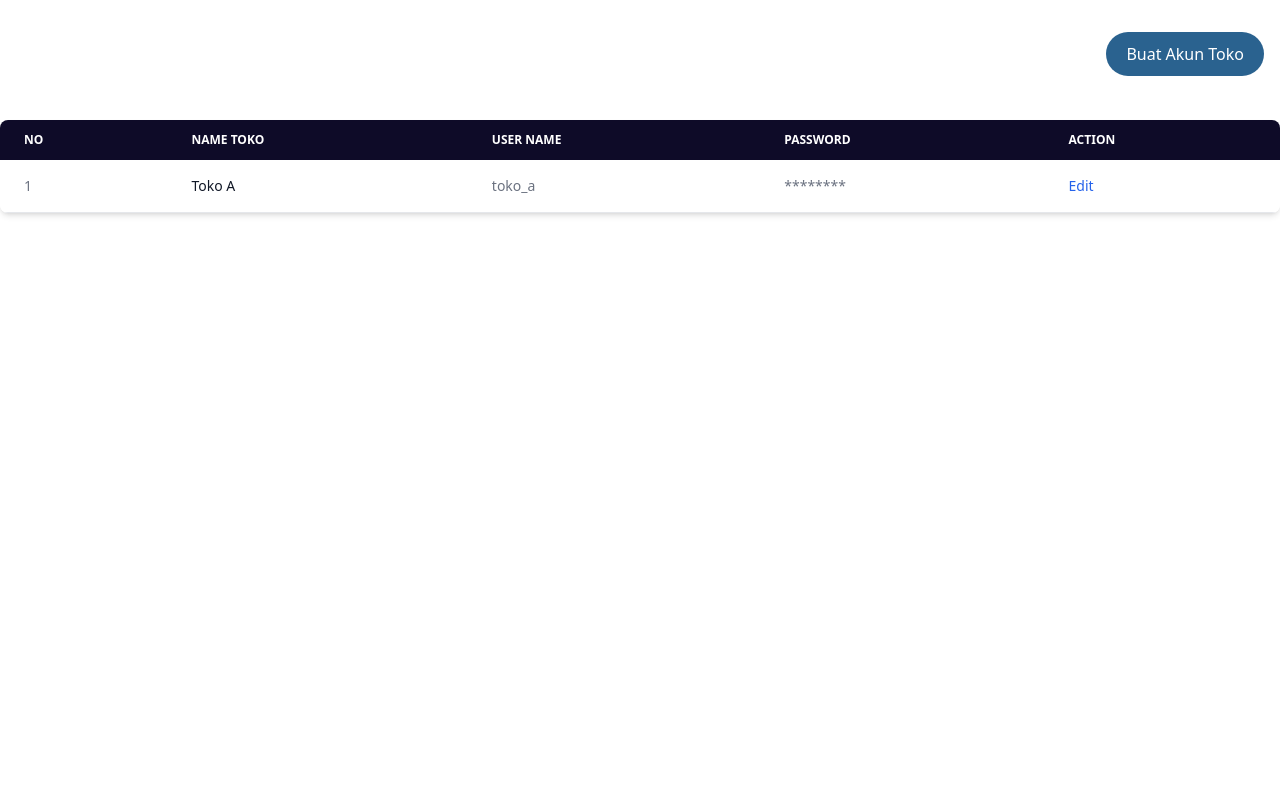
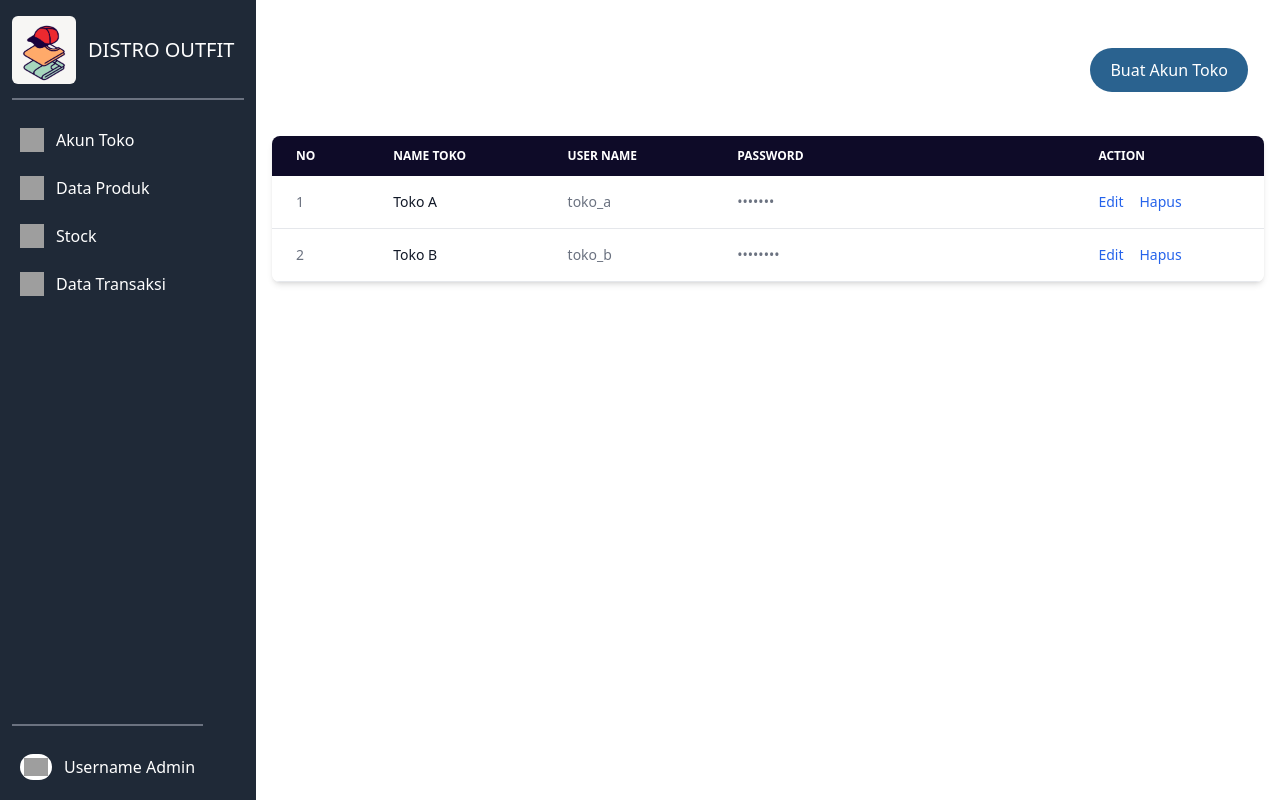
Before and after one commit to IIQball/project-fullstack-semester-4, a React (Vite) app: page /akun-toko in a window 1280 px wide. Built offline with nearby package versions, Linux system fonts and the light colour scheme; grey boxes are pictures that could not be loaded.

Commit message:
Rifqi-Frontend

```diff
--- a/package.json
+++ b/package.json
@@ -9,7 +9,9 @@
     "preview": "vite preview"
   },
   "dependencies": {
+    "axios": "^1.4.0",
     "bootstrap": "^5.2.3",
+    "js-cookie": "^3.0.5",
     "react": "^18.2.0",
     "react-dom": "^18.2.0",
     "react-router-dom": "^6.11.2",
--- /dev/null
+++ b/src/api/User.js
@@ -0,0 +1,14 @@
+import axios from "axios";
+
+const api = axios.create({
+    baseURL: "http://localhost:5000",
+    withCredentials : true
+});
+
+const apis = {
+    login: (data) => api.post('/login',data),
+    register: (data) => api.post('/register',data),
+    logout: () => api.get('logout')
+};
+
+export default apis;
--- a/src/components/TableAkunToko.jsx
+++ b/src/components/TableAkunToko.jsx
@@ -1,52 +1,52 @@
-const TableAkunToko = ()=> {
+const TableAkunToko = ({dataAkunToko})=> {
     return(
         <>
             <div className="overflow-x-auto shadow-md sm:rounded-lg mt-9">
                 <table className="w-full text-sm text-left text-gray-500 dark:text-gray-400">
-                    <thead class="text-xs text-white uppercase bg-biru dark:bg-gray-700 dark:text-gray-400">
+                    <thead className="text-xs text-white uppercase bg-biru dark:bg-gray-700 dark:text-gray-400">
                         <tr>
-                            <th scope="col" class="px-6 py-3">
+                            <th scope="col" className="px-6 py-3">
                                 No
                             </th>
-                            <th scope="col" class="px-6 py-3">
+                            <th scope="col" className="px-6 py-3">
                                 Name Toko
                             </th>
-                            <th scope="col" class="px-6 py-3">
+                            <th scope="col" className="px-6 py-3">
                                 User Name
                             </th>
-                            <th scope="col" class="px-6 py-3">
+                            <th scope="col" className="px-6 py-3">
                                 Password
                             </th>
-                            <th scope="col" class="px-6 py-3">
+                            <th scope="col" className="px-6 py-3 col-span-3">
                                 Action
                             </th>
                         </tr>
                     </thead>
                     <tbody>
-
+                        {dataAkunToko.map((data,idx)=>(
                             <tr className="bg-white border-b dark:bg-gray-900 dark:border-gray-700">
-                        <td class="px-6 py-4" >
-                            <p>1</p>
+                            <td className="px-6 py-4" >
+                                {idx+1}
                             </td>
-                        <td scope="row" class="px-6 py-4 font-medium text-gray-900 whitespace-nowrap dark:text-white">
-                            <p>Toko A</p>
+                            <td scope="row" className="px-6 py-4 font-medium text-gray-900 whitespace-nowrap dark:text-white">
+                                {data.namatoko}
                             </td>
-                        <td class="px-6 py-4">
-                            <p>toko_a</p>
+                            <td className="px-6 py-4">
+                                {data.username}
                             </td>
-                        <td class="px-6 py-4 ">
-                            <p>********</p>
-                            {/* <input type="password"  className="focus:outline-none fa-solid fa-lock "/> */}
+                            <td className="px-6 py-4 ">
+                                <input type="password"  className="focus:outline-none fa-solid fa-lock " value={data.password}/>
                             </td>
-                        <td class="px-6 py-4">
-                            <a href="#" class="font-medium text-blue-600 dark:text-blue-500 hover:underline">Edit</a>
+                            <td className="px-6 py-4">
+                                <a href="#" className="mr-2 font-medium text-blue-600 dark:text-blue-500 hover:underline">Edit</a>
+                                <a href="#" className="ml-2 font-medium text-blue-600 dark:text-blue-500 hover:underline">Hapus</a>
                             </td>
                         </tr>
+                        ))}
                     </tbody>
                 </table>
             </div>
         </>
     );
 }
-
 export default TableAkunToko;
--- a/src/components/layout/AdminLayout.jsx
+++ b/src/components/layout/AdminLayout.jsx
@@ -1,4 +1,4 @@
-import {Link} from 'react-router-dom'
+import {Link} from 'react-router-dom';
 
 const AdminLayout = ({children}) => {
     return(
@@ -23,7 +23,7 @@ const AdminLayout = ({children}) => {
 
                     <ul className="space-y-2 font-medium">
                         <li>
-                        <Link to="/" className="flex items-center p-2 rounded-lg text-white hover:bg-gray-700">
+                        <Link to="/akun-toko" className="flex items-center p-2 rounded-lg text-white hover:bg-gray-700">
                             <img src='https://img.icons8.com/external-kiranshastry-solid-kiranshastry/64/EBEBEB/external-user-interface-kiranshastry-solid-kiranshastry-1.png'
                                 className='w-6 h-6'
                                 />
@@ -76,4 +76,4 @@ const AdminLayout = ({children}) => {
         </>
     )
 }
-export default AdminLayout
+export default AdminLayout;
--- a/src/pages/AkunToko.jsx
+++ b/src/pages/AkunToko.jsx
@@ -1,8 +1,24 @@
+import { useNavigate } from "react-router-dom";
 import TableAkunToko from "../components/TableAkunToko"
+import AdminLayout from "../components/layout/AdminLayout";
 
 const AkunToko = () => {
+    const dataAkunToko =[
+        {
+            "namatoko" : "Toko A",
+            "username" : "toko_a",
+            "password" : "1234567"
+        },
+        {
+            "namatoko" : "Toko B",
+            "username" : "toko_b",
+            "password" : "12345678"
+        }
+
+    ]
     return(
         <>
+            <AdminLayout>
                 <div className="">
                     <div className="mt-6 flex justify-end py-2 px-4">
                         <button type="submit" className=" text-white bg-[#2A628F] bg-primary-600 hover:bg-primary-700 focus:ring-4 focus:outline-none focus:ring-primary-300 font-medium
@@ -11,8 +27,9 @@ const AkunToko = () => {
                             Buat Akun Toko
                         </button>
                     </div>
-                <TableAkunToko/>
+                    <TableAkunToko dataAkunToko={dataAkunToko}/>
                 </div>
+            </AdminLayout>
         </>
     )
 }
--- a/src/pages/BuatAkunBaru.jsx
+++ b/src/pages/BuatAkunBaru.jsx
@@ -1,4 +1,32 @@
+import { useState } from "react";
+import { useNavigate } from "react-router-dom";
+import apis from "../api/User";
+
 const BuatAkunBaru = () => {
+    const [username, setUsername] = useState('')
+    const [password, setPassword] = useState('')
+    const [noHp, setNp] = useState('')
+    const [email, setEmail] = useState('')
+
+    const navigate = useNavigate('')
+
+    const selesaiHandler = async (e) => {
+        e.preventDefault();
+
+        if (!username || !password) {
+            alert('Data tidak boleh kosong')
+        }
+        else {
+            const user = {username, password, noHp, email};
+            try {
+                const response = await apis.register(user);
+                alert('Register berhasil')
+                navigate('/user-login')
+            } catch (error) {
+                console.error(error);
+            }
+        }
+    };
     return(
         <div className= "fixed top-0 left-0 w-full h-full bg-gambar2 bg-no-repeat bg-center bg-cover">
             <div className="flex bg-biru  w-[1050px] py-16 m-auto mt-52">
@@ -15,7 +43,10 @@ const BuatAkunBaru = () => {
                             </label>
                             <input type="text" name="text" id="text" className="bg-gray-50 border border-gray-300 text-gray-900 sm:text-sm
                             rounded-lg focus:ring-primary-600 focus:border-primary-600 w-80 h-12 p-2.5 dark:bg-gray-700 dark:border-gray-600 dark:placeholder-gray-400 dark:text-white dark:focus:ring-blue-500 dark:focus:border-blue-500"
-                            placeholder="masukkan username anda" required=""/>
+                            placeholder="masukkan username anda" required=""
+                            value={username}
+                            onChange={(e) => {setUsername(e.target.value)}}
+                            />
                         </div>
                         <div>
                             <label for="password" className="block mb-2 text-lg font-medium text-white dark:text-white"
@@ -23,7 +54,12 @@ const BuatAkunBaru = () => {
                                 Password
                             </label>
                             <input type="password" name="password" id="password" placeholder="••••••••" className="bg-gray-50 border border-gray-300 text-gray-900 sm:text-sm
-                            rounded-lg focus:ring-primary-600 focus:border-primary-600 w-80 h-12  p-2.5 dark:bg-gray-700 dark:border-gray-600 dark:placeholder-gray-400 dark:text-white dark:focus:ring-blue-500 dark:focus:border-blue-500" required=""/>
+                            rounded-lg focus:ring-primary-600 focus:border-primary-600 w-80 h-12  p-2.5 dark:bg-gray-700
+                            dark:border-gray-600 dark:placeholder-gray-400 dark:text-white dark:focus:ring-blue-500
+                            dark:focus:border-blue-500" required=""
+                            value={password}
+                            onChange={(e) => {setPassword(e.target.value)}}
+                            />
                         </div>
                         <div>
                             <label for="number" className="block mb-2 text-lg font-medium text-white dark:text-white"
@@ -31,7 +67,12 @@ const BuatAkunBaru = () => {
                                 No Handphone
                             </label>
                             <input type="number" name="number" id="number" placeholder="masukkan no handphone anda" className="bg-gray-50 border border-gray-300 text-gray-900 sm:text-sm
-                            rounded-lg focus:ring-primary-600 focus:border-primary-600 w-80 h-12  p-2.5 dark:bg-gray-700 dark:border-gray-600 dark:placeholder-gray-400 dark:text-white dark:focus:ring-blue-500 dark:focus:border-blue-500" required=""/>
+                            rounded-lg focus:ring-primary-600 focus:border-primary-600 w-80 h-12  p-2.5 dark:bg-gray-700
+                            dark:border-gray-600 dark:placeholder-gray-400 dark:text-white dark:focus:ring-blue-500
+                            dark:focus:border-blue-500" required=""
+                            value={noHp}
+                            onChange={(e) => {setNp(e.target.value)}}
+                            />
                         </div>
                         <div>
                             <label for="email" className="block mb-2 text-lg font-medium text-white dark:text-white"
@@ -39,12 +80,17 @@ const BuatAkunBaru = () => {
                                 E-mail
                             </label>
                             <input type="email" name="email" id="email" placeholder="masukkan email anda" className="bg-gray-50 border border-gray-300 text-gray-900 sm:text-sm
-                            rounded-lg focus:ring-primary-600 focus:border-primary-600 w-80 h-12  p-2.5 dark:bg-gray-700 dark:border-gray-600 dark:placeholder-gray-400 dark:text-white dark:focus:ring-blue-500 dark:focus:border-blue-500" required=""/>
+                            rounded-lg focus:ring-primary-600 focus:border-primary-600 w-80 h-12  p-2.5 dark:bg-gray-700 dark:border-gray-600
+                            dark:placeholder-gray-400 dark:text-white dark:focus:ring-blue-500 dark:focus:border-blue-500" required=""
+                            value={email}
+                            onChange={(e) => {setEmail(e.target.value)}}
+                            />
                         </div>
 
                         <button type="submit" className=" w-36  text-white bg-[#2A628F] bg-primary-600 hover:bg-primary-700
                         focus:ring-4 focus:outline-none focus:ring-primary-300 font-medium rounded-lg text-md px-5 py-2.5 text-center
                         dark:bg-primary-600 dark:hover:bg-primary-700 dark:focus:ring-primary-800"
+                        onClick={selesaiHandler}
                         >
                             Selesai
                         </button>
--- a/src/pages/TambahStok.jsx
+++ b/src/pages/TambahStok.jsx
@@ -2,18 +2,22 @@ const TambahStok = () => {
     return(
         <div>
             <nav className="flex items-center justify-between flex-wrap bg-teal p-8 bg-biru">
-                <div className="flex items-center flex-no-shrink text-white mr-6">
-                    <svg className="h-8 w-8 mr-2" width="54" height="54" viewBox="0 0 54 54" xmlns="http://www.w3.org/2000/svg"><path d="M13.5 22.1c1.8-7.2 6.3-10.8 13.5-10.8 10.8 0 12.15 8.1 17.55 9.45 3.6.9 6.75-.45 9.45-4.05-1.8 7.2-6.3 10.8-13.5 10.8-10.8 0-12.15-8.1-17.55-9.45-3.6-.9-6.75.45-9.45 4.05zM0 38.3c1.8-7.2 6.3-10.8 13.5-10.8 10.8 0 12.15 8.1 17.55 9.45 3.6.9 6.75-.45 9.45-4.05-1.8 7.2-6.3 10.8-13.5 10.8-10.8 0-12.15-8.1-17.55-9.45-3.6-.9-6.75.45-9.45 4.05z"/></svg>
-                    <span className="font-semibold text-xl tracking-tight">DISTRO OUTFIT</span>
+                <div className="flex items-center flex-no-shrink text-white mr-6 ">
+                    <img src='/src/img/logo-toko.jpg'
+                                    className='w-16 h-w-16 rounded-md'
+                                />
+                    <span className="font-semibold text-xl tracking-tight ml-5">DISTRO OUTFIT</span>
                 </div>
 
                 <div className="text-white flex items-center justify-between ">
-                    <p className="p-4 text-2xl">Akun_Toko</p>
-                    <img src="/src/img/account.png" alt="" />
+                    <p className="p-4 text-xl">Akun_Toko</p>
+                    <div className='bg-white flex items-center justify-center p-1 rounded-full'>
+                        <img src='https://img.icons8.com/material-sharp/48/user.png'
+                        className='w-6 h-w-6'/>
+                    </div>
                 </div>
             </nav>
         </div>
     )
 }
-
 export default TambahStok;
--- a/src/pages/UserLogin.jsx
+++ b/src/pages/UserLogin.jsx
@@ -1,5 +1,38 @@
+import { useState } from "react";
+import { useNavigate } from "react-router-dom";
+import apis from "../api/User";
+import Cookies from "js-cookie";
 
 const UserLogin = () => {
+    const [username, setUsername] = useState('')
+    const [password, setPassword] = useState('')
+
+    const navigate = useNavigate('')
+
+    const loginHandler = async (e) => {
+        e.preventDefault();
+
+        if (!username || !password) {
+            alert('Data Tidak Boleh Kosong')
+        }
+        else {
+            const user = {username, password};
+            try{
+                const response = await apis.login(user);
+                const cookies = document.cookie
+                console.log(cookies)
+                if (cookies) {
+                    Cookies.set('userCookie', cookies, {sameSite: 'none', secure: true});
+                    navigate('/akun-toko')
+                }
+                else {
+                    alert('Login Gagal')
+                }
+            } catch (error) {
+                console.error(error);
+            }
+        }
+    }
     return(
         <div className= "fixed top-0 left-0 w-full h-full bg-gambar bg-no-repeat bg-center bg-cover">
             <div className="flex bg-biru  w-[1050px] py-10 m-auto mt-52">
@@ -17,7 +50,10 @@ const UserLogin = () => {
                             <input type="text" name="text" id="text" className="bg-gray-50 border border-gray-300
                             text-gray-900 sm:text-sm rounded-full focus:ring-primary-600 focus:border-primary-600 w-80 h-12 p-2.5
                             dark:bg-gray-700 dark:border-gray-600 dark:placeholder-gray-400 dark:text-white dark:focus:ring-blue-500
-                            dark:focus:border-blue-500" placeholder="username" required=""/>
+                            dark:focus:border-blue-500" placeholder="username" required=""
+                            value={username}
+                            onChange={(e) => {setUsername(e.target.value)}}
+                            />
                         </div>
                         <div>
                             <label for="password" className="block mb-2 text-lg font-medium text-white dark:text-white"
@@ -27,14 +63,21 @@ const UserLogin = () => {
                             <input type="password" name="password" id="password" placeholder="••••••••" className="bg-gray-50 border
                             border-gray-300 text-gray-900 sm:text-sm rounded-full focus:ring-primary-600 focus:border-primary-600 w-80 h-12
                             p-2.5 dark:bg-gray-700 dark:border-gray-600 dark:placeholder-gray-400 dark:text-white dark:focus:ring-blue-500
-                            dark:focus:border-blue-500" required=""/>
+                            dark:focus:border-blue-500" required=""
+                            value={password}
+                            onChange={(e) => {setPassword(e.target.value)}}
+                            />
                         </div>
 
                         <div className="space-x-8">
-                            <button type="submit" className=" w-36  text-white bg-[#2A628F] bg-primary-600 hover:bg-primary-700 focus:ring-4 focus:outline-none focus:ring-primary-300 font-medium rounded-lg text-sm px-5 py-2.5 text-center dark:bg-primary-600 dark:hover:bg-primary-700 dark:focus:ring-primary-800">
+                            <button type="submit" className=" w-36  text-white bg-[#2A628F] bg-primary-600 hover:bg-primary-700 focus:ring-4 focus:outline-none focus:ring-primary-300 font-medium rounded-lg text-sm px-5 py-2.5 text-center dark:bg-primary-600 dark:hover:bg-primary-700 dark:focus:ring-primary-800"
+                            onClick={loginHandler}
+                            >
                                 Login
                             </button>
-                            <button type="submit" className=" w-36 text-white bg-[#2A628F] bg-primary-600 hover:bg-primary-700 focus:ring-4 focus:outline-none focus:ring-primary-300 font-medium rounded-lg text-sm px-5 py-2.5 text-center dark:bg-primary-600 dark:hover:bg-primary-700 dark:focus:ring-primary-800">
+                            <button type="submit" className=" w-36 text-white bg-[#2A628F] bg-primary-600 hover:bg-primary-700 focus:ring-4 focus:outline-none focus:ring-primary-300 font-medium rounded-lg text-sm px-5 py-2.5 text-center dark:bg-primary-600 dark:hover:bg-primary-700 dark:focus:ring-primary-800"
+                            onClick={() => navigate('/buat-akun-baru')}
+                            >
                                 Buat Akun
                             </button>
                         </div>
```
Also changed, not shown: src/api/auth.js (added), src/components/auth/Login.jsx (added), src/components/auth/NotLogin.jsx (added), 1 other file (tests, documents, lock files or other folders). Lines whose indentation alone changed are shown as unchanged.
